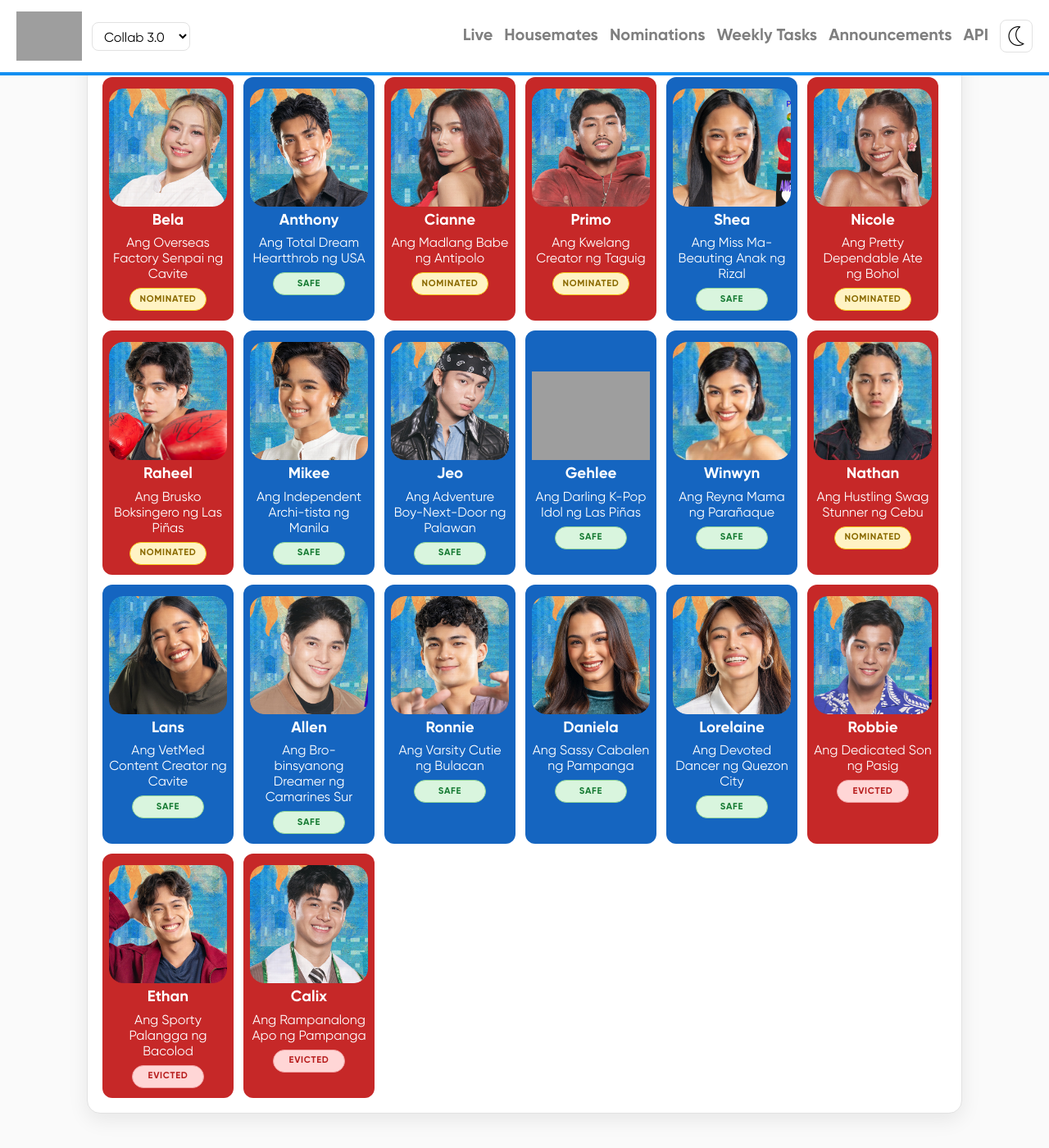
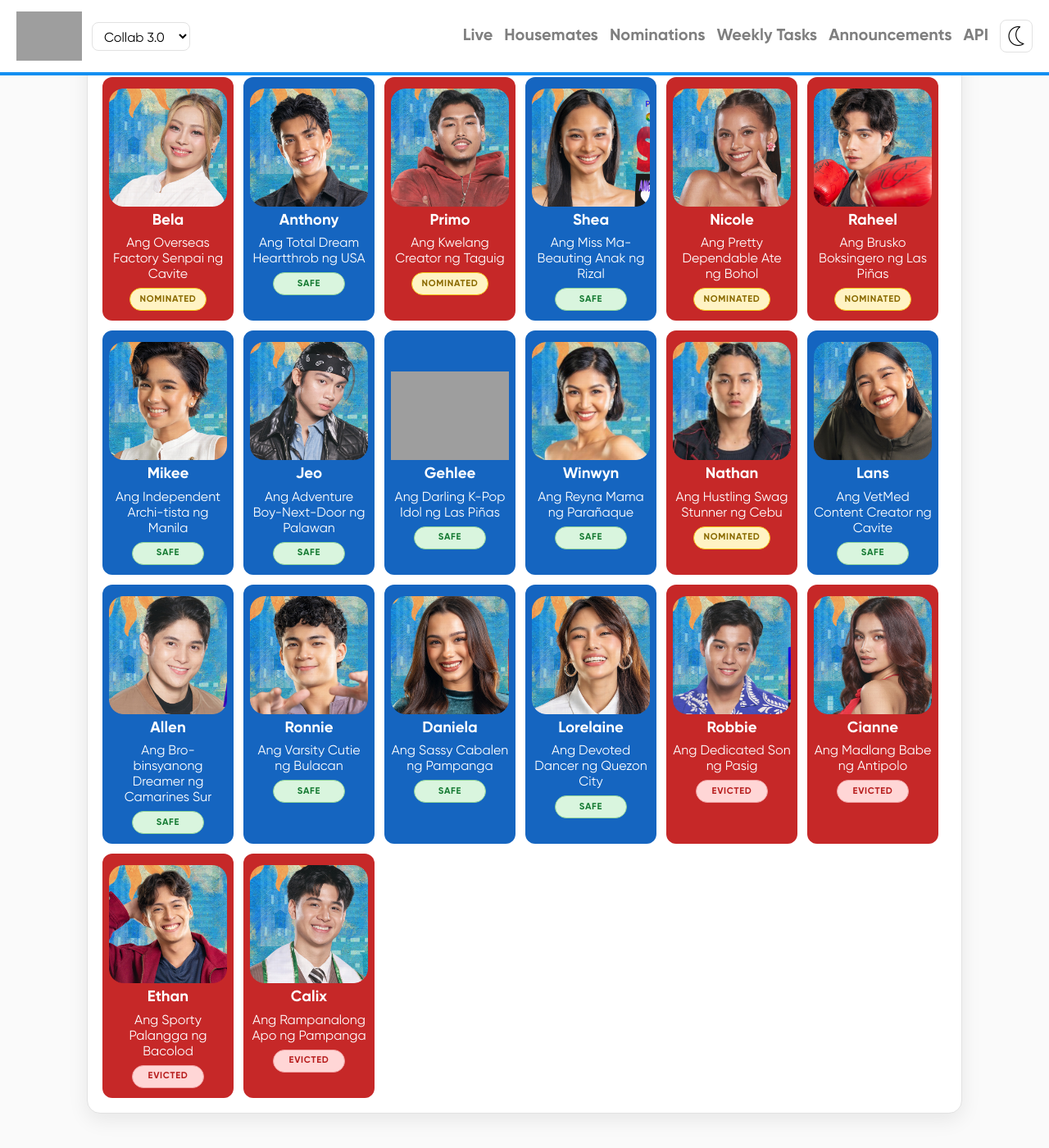
Before and after one commit to drpsphca/PHCASite-PBBUpdates, a Jekyll site: the page built from seasons/collab3/index.md, in a window 1280 px wide and 1400 px high, scrolled down 1621 px. Shown: the whole window at 82% size. Built offline with Jekyll 4.4.1, drawn with Linux system fonts in a browser that asks for light colours; part of the change alters nothing that is shown; grey boxes are pictures that could not be loaded.

Commit message:
20261121-07

```diff
--- a/_data/seasons/collab3/housemates.yml
+++ b/_data/seasons/collab3/housemates.yml
@@ -25,20 +25,6 @@
   status: safe
   place: 0
   nomination_points: 3
-
-- id: cianne-dominguez
-  name: Cianne Dominguez
-  display_name: Cianne
-  moniker: Ang Madlang Babe ng Antipolo
-  age_on_entry: 25
-  hometown: Antipolo, Rizal
-  type: Kapamilya
-  pair_id: null
-  day_entered: 1
-  day_exited: null
-  status: nominated
-  place: 0
-  nomination_points: 2
 
 - id: primo-alterado
   name: Primo Alterado
@@ -250,6 +236,20 @@
   place: 0
   nomination_points: 0
 
+- id: cianne-dominguez
+  name: Cianne Dominguez
+  display_name: Cianne
+  moniker: Ang Madlang Babe ng Antipolo
+  age_on_entry: 25
+  hometown: Antipolo, Rizal
+  type: Kapamilya
+  pair_id: null
+  day_entered: 1
+  day_exited: null
+  status: evicted
+  place: 8
+  nomination_points: 2
+
 - id: ethan-benares
   name: Ethan Benares
   display_name: Ethan
@@ -261,7 +261,7 @@
   day_entered: 1
   day_exited: 22
   status: evicted
-  place: 8
+  place: 9
   nomination_points: 12
 
 - id: calix-esguerra
@@ -275,5 +275,5 @@
   day_entered: 1
   day_exited: 22
   status: evicted
-  place: 8
+  place: 9
   nomination_points: 15
```
